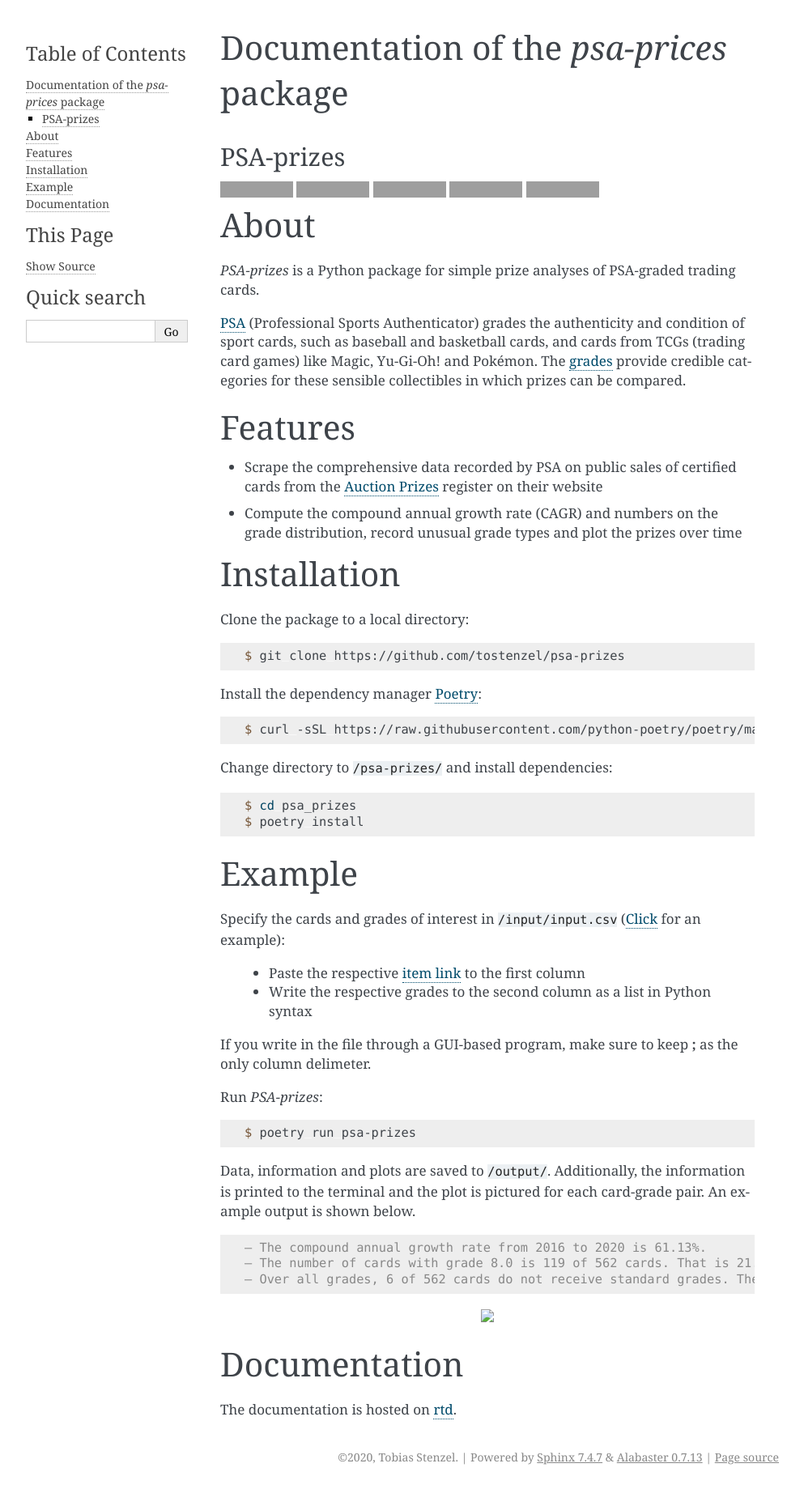
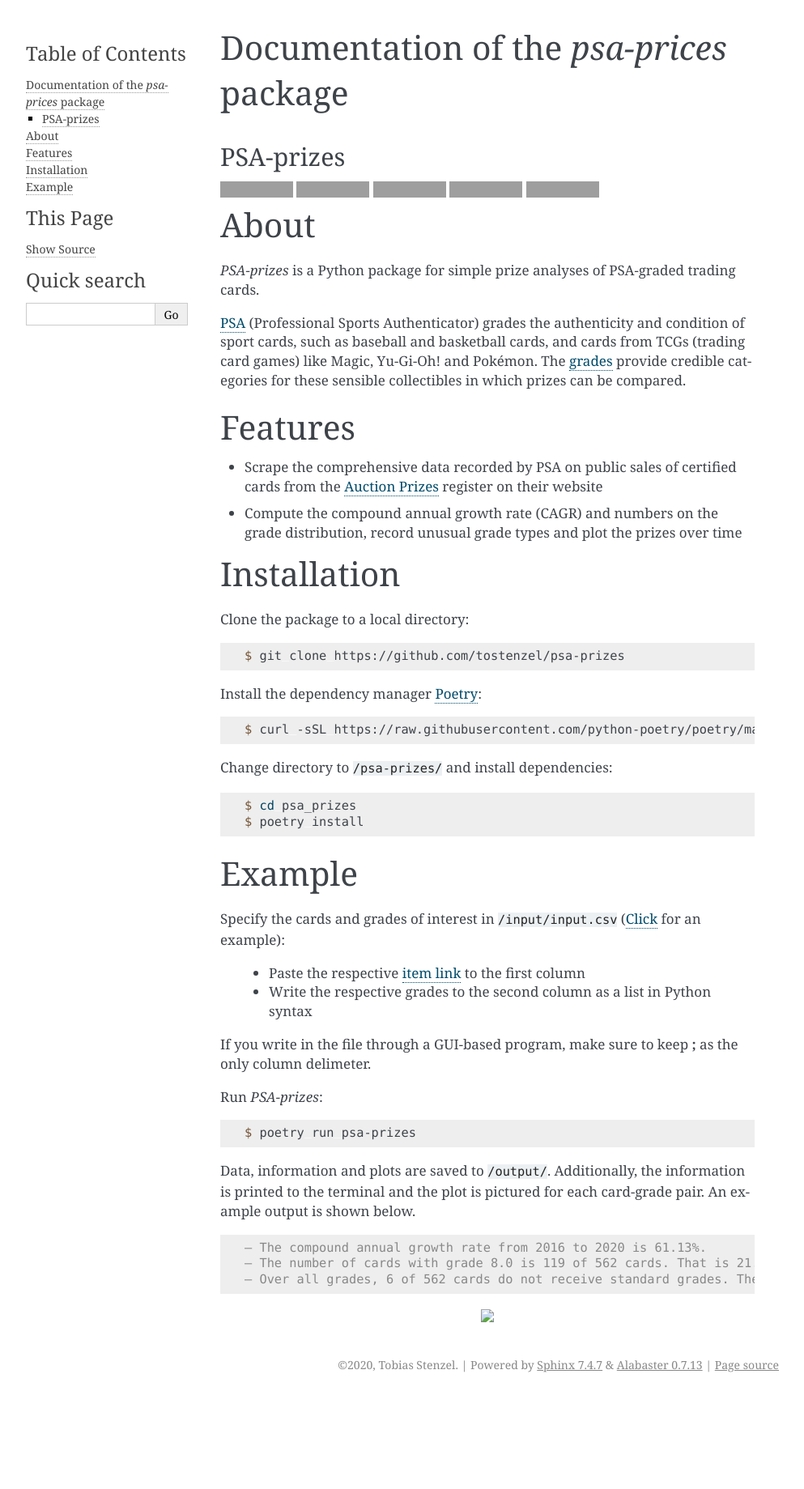
Before and after one commit to tostenzel/psa-prizes, a Sphinx documentation site: the page built from docs/index.rst, in a window 1280 px wide. Shown: the whole page at 81% size, without its empty margins (148-1141 px from the left). Built offline with Sphinx 7.4.7, drawn with Linux system fonts in a browser that asks for light colours; after the commit the page ends 1725 px from its top, so only the background shows below that; grey boxes are pictures that could not be loaded.

Commit message:
small deletion

```diff
--- a/docs/index.rst
+++ b/docs/index.rst
@@ -97,13 +97,6 @@
     </p>
 
 
-Documentation
-=============
-
-The documentation is hosted on `rtd <https://psa-prizes.readthedocs.io/en/latest>`_.
-
-
-
 .. toctree::
    :hidden:
    :maxdepth: 1
```
